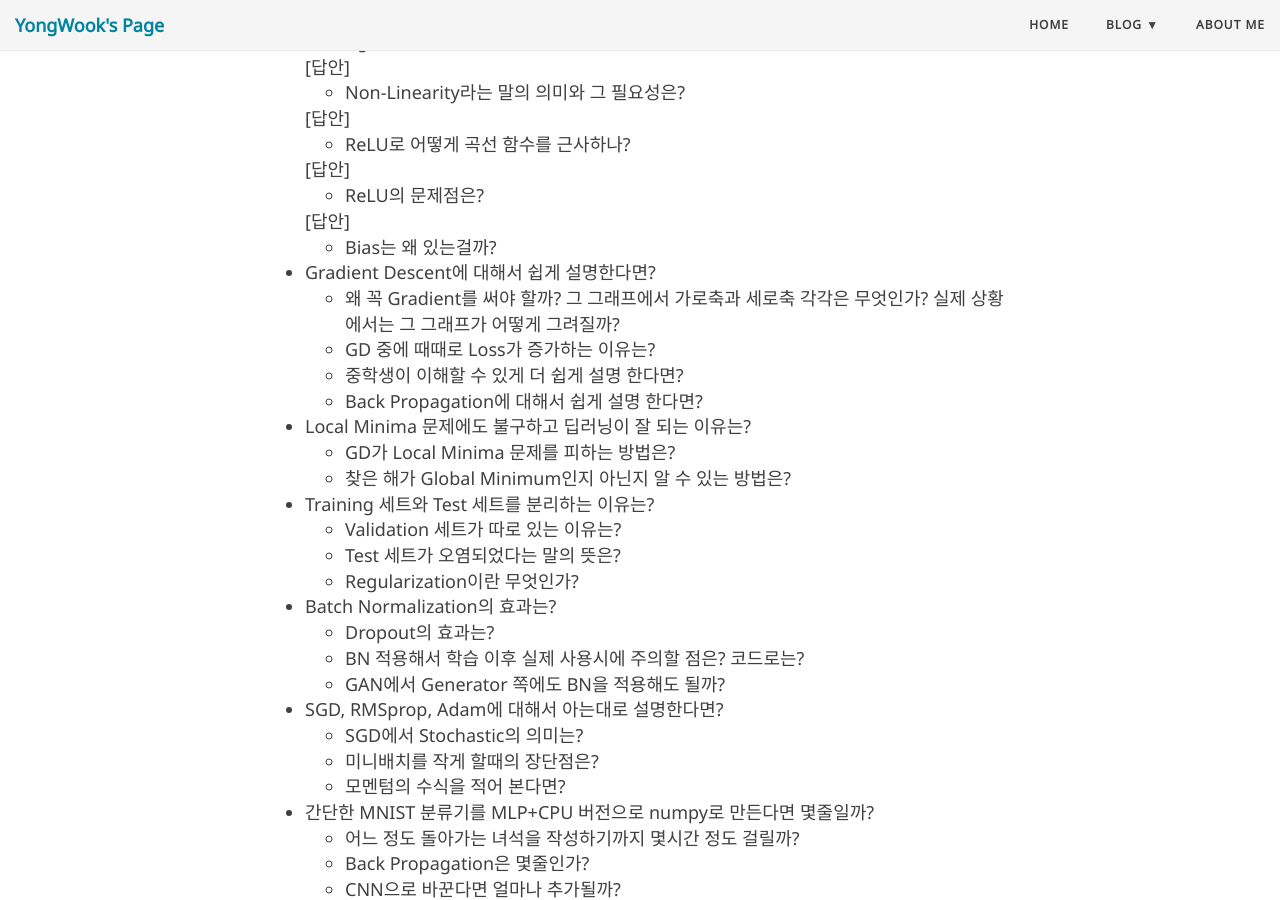
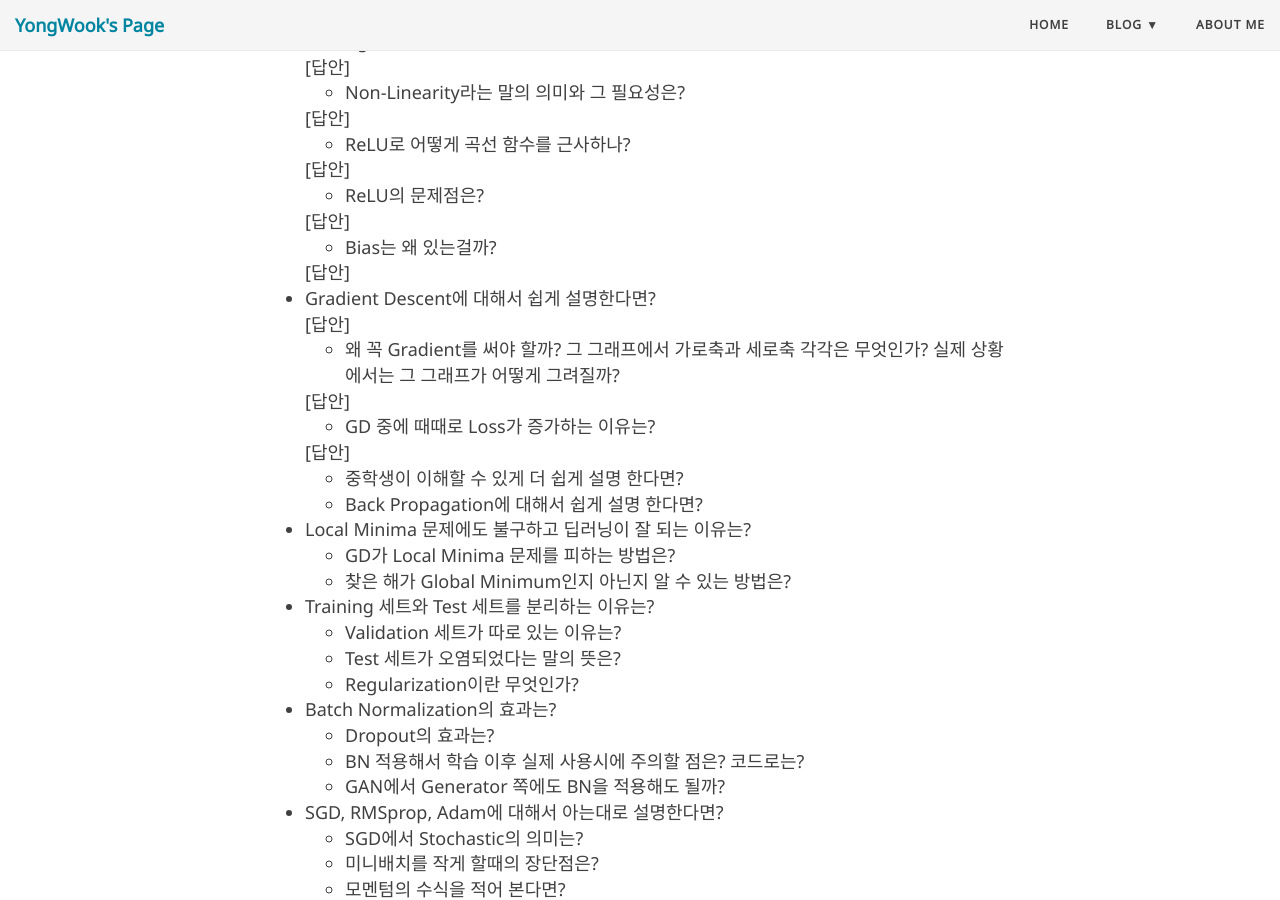
Before and after one commit to YongWookHa/yongwookha.github.io_, a Jekyll site: the page built from collections/_Machine_Learning/2019-10-11-Interview Question.md, in a window 1280 px wide and 900 px high, scrolled down 4973 px. Built offline with Jekyll 4.4.1, drawn with Linux system fonts in a browser that asks for light colours; nearby versions of some CDN libraries; comment, search, counter and statistics services are not loaded.

Commit message:
update: Deep Learning Parts

```diff
--- a/collections/_Machine_Learning/2019-10-11-Interview Question.md
+++ b/collections/_Machine_Learning/2019-10-11-Interview Question.md
@@ -449,7 +449,8 @@
     <details markdown="1">
     <summary>[답안]</summary>
 
-    > 비선형성. 선형 결합으로 해 집합을 표현할 수 없는 성질을 말한다. 다시 말하면, 결과값이 입력값들의 사칙연산 조합으로 표현되지 않는 것이다. 우리가 해결하고 싶은 대부분의 실제 문제들은 비선형성을 띄고 있다. 하지만 만약 모델이 선형적인 방법론으로 학습한다면 비선형 문제를 풀 수 없을 것이다. 따라서 학습시에 비선형성을 가진 방법론을 추가함으로써 여기에 대응해야 할 필요가 있다.
+    > 비선형성. 선형 결합으로 해 집합을 표현할 수 없는 성질을 말한다. 다시 말하면, 결과값이 입력값들의 사칙연산 조합으로 표현되지 않는 것이다.
+    > 우리가 해결하고 싶은 대부분의 실제 문제들은 비선형성을 띄고 있다. 하지만 만약 모델이 선형적인 방법론으로 학습한다면 비선형 문제를 풀 수 없을 것이다. 따라서 학습시에 비선형성을 가진 방법론을 추가함으로써 여기에 대응해야 할 필요가 있다.
 
     </details>
 	- ReLU로 어떻게 곡선 함수를 근사하나?
@@ -467,9 +468,36 @@
 
     </details>
 	- Bias는 왜 있는걸까?
+    <details markdown="1">
+    <summary>[답안]</summary>
+
+    > Bias는 함수의 모양을 변경하지 않고 Shift해주어 정답에 근사할 수 있도록 도와준다.
+
+    </details>
 - Gradient Descent에 대해서 쉽게 설명한다면?
+  <details markdown="1">
+  <summary>[답안]</summary>
+
+  > Gradient Descent는 위 아래로 구불구불한 산길을 눈을 감고 지나면서 지금 밟고 있는 땅의 경사 방향을 토대로 가장 고도가 낮은 지점을 찾아나가는 것이다.
+
+  </details>
 	- 왜 꼭 Gradient를 써야 할까? 그 그래프에서 가로축과 세로축 각각은 무엇인가? 실제 상황에서는 그 그래프가 어떻게 그려질까?
+    <details markdown="1">
+    <summary>[답안]</summary>
+
+    > ![](https://www.dropbox.com/s/b3z3d6f9ue2vel8/Cost-Gradient.jpeg?raw=1)
+    > Gradient가 양수이면 올라가는 방향이며 음수이면 내려가는 방향이다. 실제 상황에서는 Gradient 그래프가 0을 중심으로 진동하는 모양이 될 것이다.
+
+    </details>
 	- GD 중에 때때로 Loss가 증가하는 이유는?
+    <details markdown="1">
+    <summary>[답안]</summary>
+
+    > ![](https://www.dropbox.com/s/vbwby7kugy9flei/Cost-Gradient2.jpeg?raw=1)
+    > 실제로 사용되는 GD에서는 Local Optima를 피하기 위해 Momentum 등의 개념을 도입한 RMSprop, Adam 등의 Optimization 전략을 사용한다.
+    > 각 Optimization 전략에 따라 Gradient가 양수인 방향으로도 parameter update step을 가져가는 경우가 생길 수 있으며, 이 경우에는 Loss가 일시적으로 증가할 수 있다.
+
+    </details>
 	- 중학생이 이해할 수 있게 더 쉽게 설명 한다면?
 	- Back Propagation에 대해서 쉽게 설명 한다면?
 - Local Minima 문제에도 불구하고 딥러닝이 잘 되는 이유는?
```
